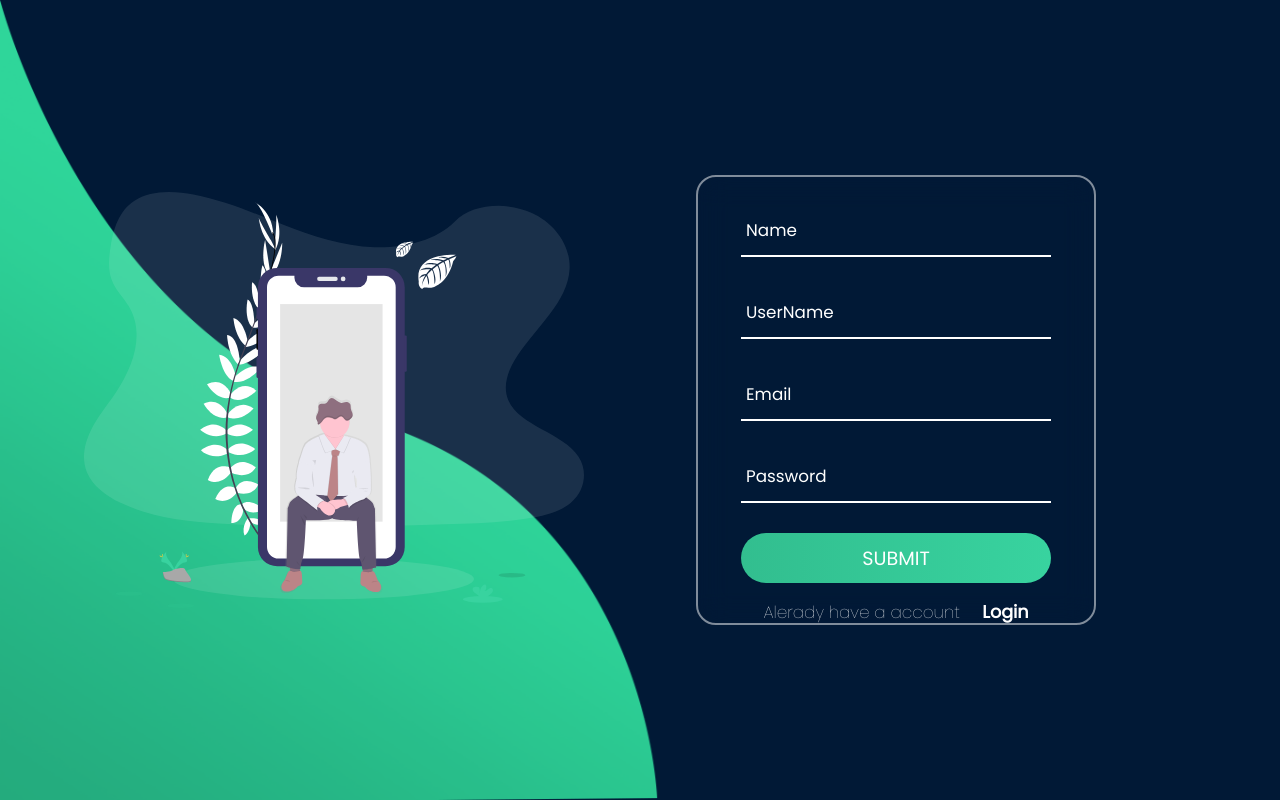
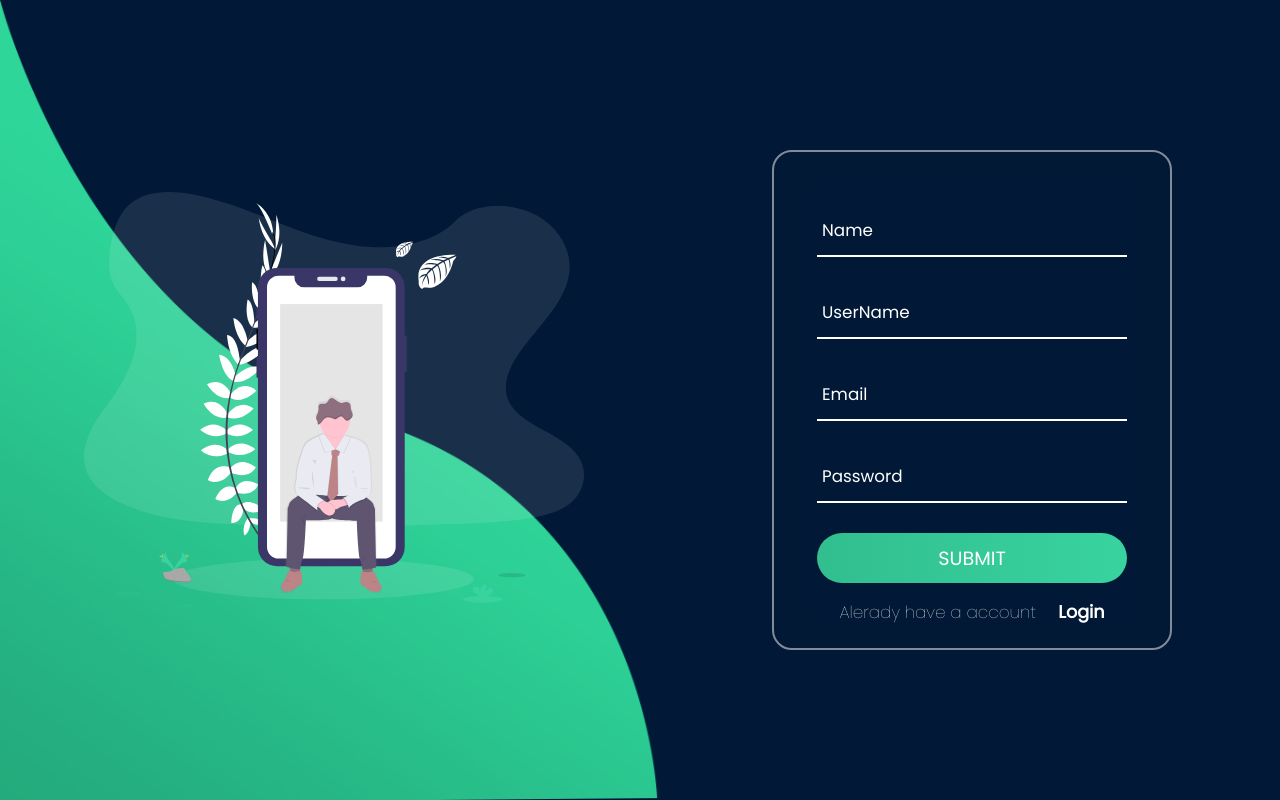
Before and after one commit to Danish1004/online-judge-frontend, a React (Create React App) app: page / in a window 1280 px wide. Built offline with nearby package versions, Linux system fonts and the light colour scheme.

Commit message:
minor changes

```diff
--- a/src/pages/login/Login.css
+++ b/src/pages/login/Login.css
@@ -29,7 +29,8 @@
 
 .login-content {
   display: flex;
-  justify-content: flex-start;
+  flex-direction: column;
+  justify-content: center;
   align-items: center;
   text-align: center;
 }
@@ -57,7 +58,7 @@
 .form-box {
   position: relative;
   width: 400px;
-  height: 450px;
+  /* height: 450px; */
   background: transparent;
   border: 2px solid rgba(255, 255, 255, 0.5);
   border-radius: 20px;
```
